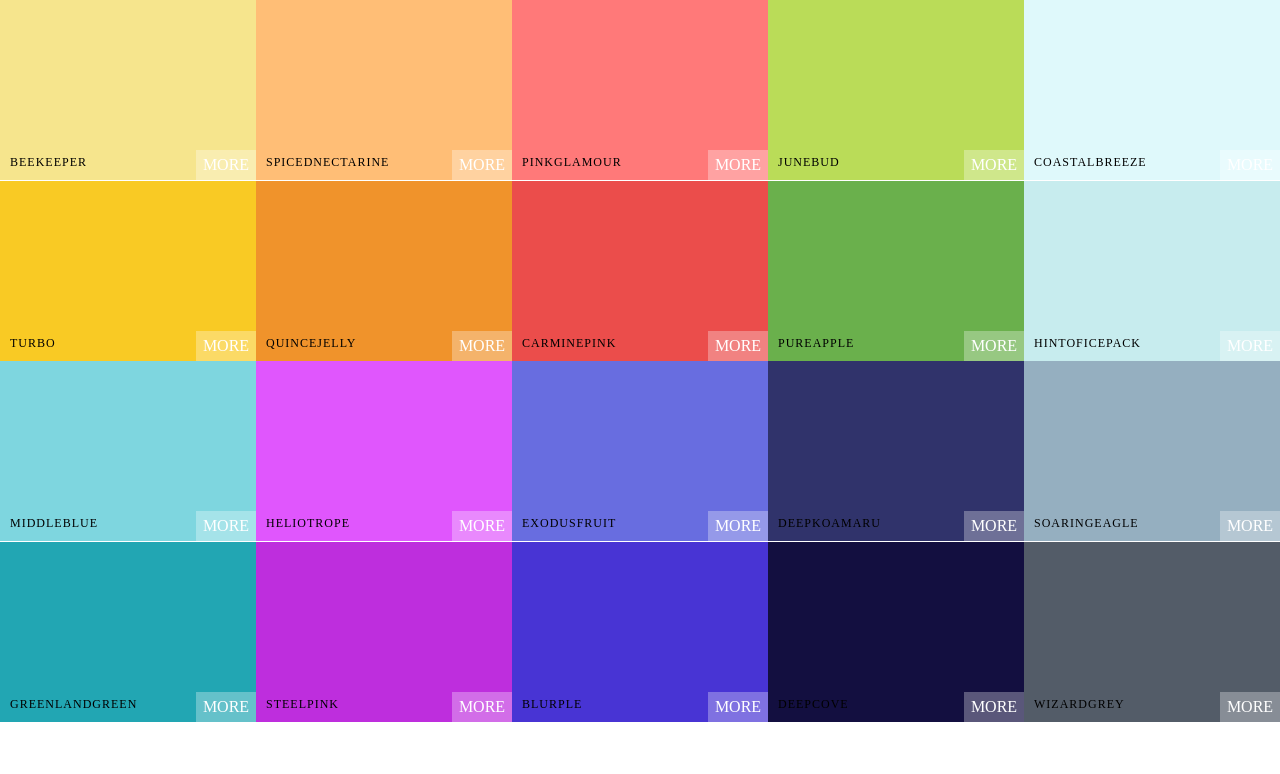
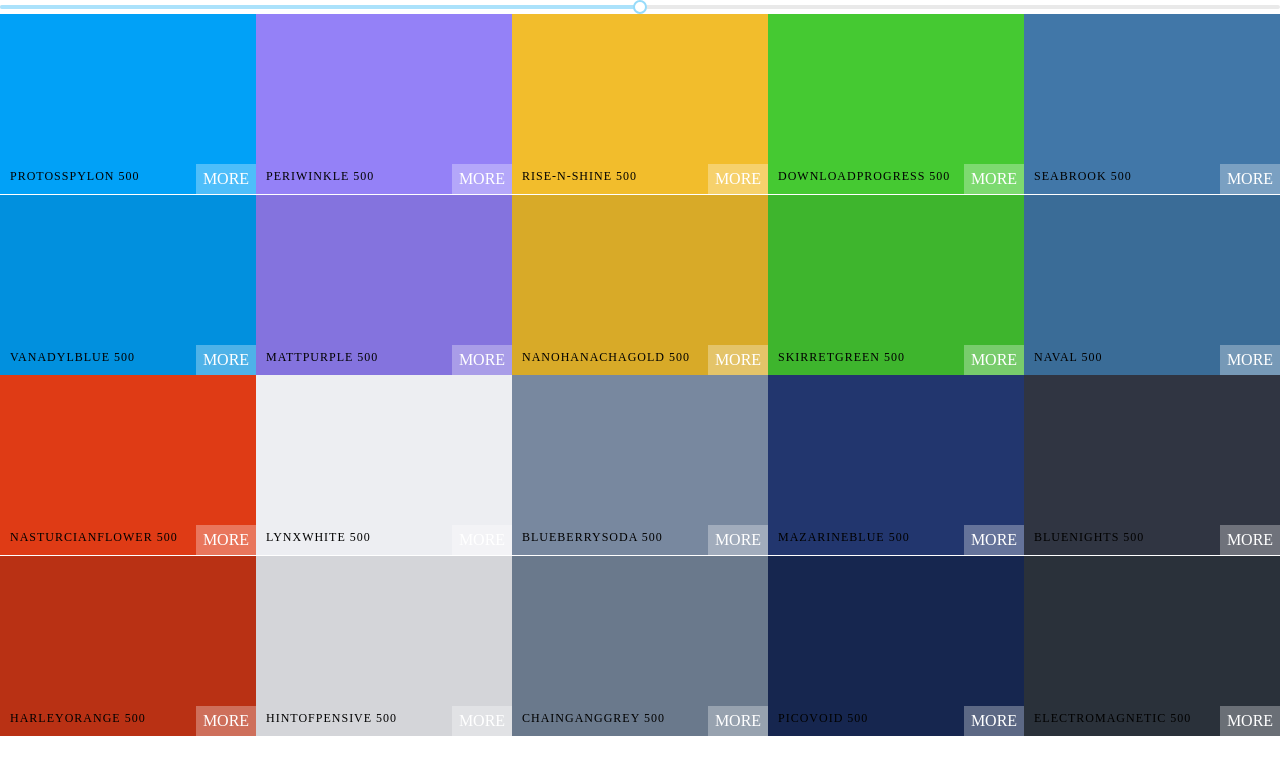
Before and after one commit to xtophe02/colors-app, a Next.js app: page / in a window 1280 px wide. Shown: the top 774 px of the page. Built offline with nearby package versions, Linux system fonts and the light colour scheme.

Commit message:
added slider + css-loader

```diff
--- /dev/null
+++ b/components/ColorBox.css
@@ -0,0 +1,108 @@
+.ColorBox {
+  width: 20%;
+  height: 25%;
+  margin: 0 auto;
+  display: inline-block;
+  position: relative;
+  cursor: pointer;
+  margin-bottom: -3.5px;
+}
+.copy-button {
+  width: 100px;
+  height: 30px;
+  position: absolute;
+  display: inline-block;
+  top: 50%;
+  left: 50%;
+  margin-left: -50px;
+  margin-top: -15px;
+  text-align: center;
+  outline: none;
+  background: rgba(255, 255, 255, 0.3);
+  font-size: 1rem;
+  line-height: 30px;
+  color: white;
+  text-transform: uppercase;
+  border: none;
+  opacity: 0;
+}
+.ColorBox:hover .copy-button {
+  opacity: 1;
+  transition: 0.5s;
+}
+.box-content {
+  position: absolute;
+  width: 100%;
+  left: 0px;
+  bottom: 0px;
+  padding: 10px;
+  color: black;
+  letter-spacing: 1px;
+  text-transform: uppercase;
+  font-size: 12px;
+}
+.see-more {
+  background: rgba(255, 255, 255, 0.3);
+  position: absolute;
+  border: none;
+  right: 0px;
+  bottom: 0px;
+  color: white;
+  width: 60px;
+  height: 30px;
+  text-align: center;
+  line-height: 30px;
+  text-transform: uppercase;
+}
+.copy-overlay {
+  opacity: 0;
+  z-index: 0;
+  width: 100%;
+  height: 100%;
+  transition: transform 0.6s ease-in-out;
+  transform: scale(0.5);
+}
+.copy-overlay.show {
+  opacity: 1;
+  transform: scale(50);
+  z-index: 10;
+  position: absolute;
+}
+.copy-msg {
+  position: fixed;
+  left: 0;
+  right: 0;
+  top: 0;
+  bottom: 0;
+  display: flex;
+  align-items: center;
+  justify-content: center;
+  flex-direction: column;
+  font-size: 4rem;
+  transform: scale(0.5);
+  opacity: 0;
+  color: white;
+  z-index: -1
+}
+.copy-msg.show {
+  opacity: 1;
+  transform: scale(1);
+  z-index: 11;
+  transition: all 0.4s ease-in-out;
+  transition-delay: 0.3s;
+}
+.copy-msg h1 {
+  font-weight: 400;
+  text-shadow: 1px 2px black;
+  background: rgb(255, 255, 255, 0.2);
+  width: 100%;
+  text-align: center;
+  margin-bottom: 0;
+  padding: 1rem;
+  text-transform: uppercase;
+
+}
+.copy-msg p {
+  font-size: 2rem;
+  font-weight: 100;
+}
--- a/components/ColorBox.js
+++ b/components/ColorBox.js
@@ -1,8 +1,9 @@
-import React, { useState, useEffect } from "react";
+import React, { useState } from "react";
 import { CopyToClipboard } from "react-copy-to-clipboard";
+import './ColorBox.css'
 
 const ColorBox = ({ item }) => {
-  const { name, color } = item;
+  const { name, hex } = item;
   const [copied, setCopy] = useState(false);
 
   const changeCopyStatus = () => {
@@ -13,15 +14,15 @@ const ColorBox = ({ item }) => {
   };
 
   return (
-    <CopyToClipboard text={color} onCopy={changeCopyStatus}>
-      <div style={{ backgroundColor: color }} className="ColorBox">
+    <CopyToClipboard text={name} onCopy={changeCopyStatus}>
+      <div style={{ backgroundColor: hex }} className="ColorBox">
         <div
-          style={{ backgroundColor: color }}
+          style={{ backgroundColor: hex }}
           className={`copy-overlay ${copied && "show"}`}
         />
         <div className={`copy-msg ${copied && "show"}`}>
           <h1>copied!</h1>
-          <p>{color}</p>
+          <p>{hex}</p>
         </div>
         <div className="copy-container">
           <div className="box-content">
@@ -30,116 +31,6 @@ const ColorBox = ({ item }) => {
           <button className="copy-button">Copy</button>
         </div>
         <span className="see-more">More</span>
-        <style jsx>
-          {`
-            .ColorBox {
-              width: 20%;
-              height: 25%;
-              margin: 0 auto;
-              display: inline-block;
-              position: relative;
-              cursor: pointer;
-              margin-bottom: -3.5px;
-            }
-            .copy-button {
-              width: 100px;
-              height: 30px;
-              position: absolute;
-              display: inline-block;
-              top: 50%;
-              left: 50%;
-              margin-left: -50px;
-              margin-top: -15px;
-              text-align: center;
-              outline: none;
-              background: rgba(255, 255, 255, 0.3);
-              font-size: 1rem;
-              line-height: 30px;
-              color: white;
-              text-transform: uppercase;
-              border: none;
-              opacity: 0;
-            }
-            .ColorBox:hover .copy-button {
-              opacity: 1;
-              transition: 0.5s;
-            }
-            .box-content {
-              position: absolute;
-              width: 100%;
-              left: 0px;
-              bottom: 0px;
-              padding: 10px;
-              color: black;
-              letter-spacing: 1px;
-              text-transform: uppercase;
-              font-size: 12px;
-            }
-            .see-more {
-              background: rgba(255, 255, 255, 0.3);
-              position: absolute;
-              border: none;
-              right: 0px;
-              bottom: 0px;
-              color: white;
-              width: 60px;
-              height: 30px;
-              text-align: center;
-              line-height: 30px;
-              text-transform: uppercase;
-            }
-            .copy-overlay {
-              opacity: 0;
-              z-index: 0;
-              width: 100%;
-              height: 100%;
-              transition: transform 0.6s ease-in-out;
-              transform: scale(0.5);
-            }
-            .copy-overlay.show {
-              opacity: 1;
-              transform: scale(50);
-              z-index: 10;
-              position: absolute;
-            }
-            .copy-msg {
-              position: fixed;
-              left: 0;
-              right: 0;
-              top: 0;
-              bottom: 0;
-              display: flex;
-              align-items: center;
-              justify-content: center;
-              flex-direction: column;
-              font-size: 4rem;
-              transform: scale(0.5);
-              opacity: 0;
-              color: white;
-            }
-            .copy-msg.show {
-              opacity: 1;
-              transform: scale(1);
-              z-index: 11;
-              transition: all 0.4s ease-in-out;
-              transition-delay: 0.3s;
-            }
-            .copy-msg h1 {
-              font-weight: 400;
-              text-shadow: 1px 2px black;
-              background: rgb(255, 255, 255, 0.2);
-              width: 100%;
-              text-align: center;
-              margin-bottom: 0;
-              padding: 1rem;
-              text-transform: uppercase;
-            }
-            .copy-msg p {
-              font-size: 2rem;
-              font-weight: 100;
-            }
-          `}
-        </style>
       </div>
     </CopyToClipboard>
   );
--- /dev/null
+++ b/components/Palette.css
@@ -0,0 +1,10 @@
+* {
+  margin: 0;
+  padding: 0;
+}
+.Palette {
+  height: 100vh;
+}
+.Palette-colors {
+  height: 90%;
+}
--- a/components/Palette.js
+++ b/components/Palette.js
@@ -1,34 +1,29 @@
-import React from "react";
+import React, { useState } from "react";
+import Slider from "rc-slider";
+import "rc-slider/assets/index.css";
+import "./Palette.css";
 
 import ColorBox from "./ColorBox";
 
-const Palette = ({ colors }) => {
+const Palette = ({ pallete }) => {
+  const [level, setLevel] = useState(500);
   return (
     <div className="Palette">
+      <Slider
+        defaultValue={level}
+        min={100}
+        max={900}
+        step={100}
+        onAfterChange={level => {
+          setLevel(level);
+        }}
+      />
       {/* navbar */}
       <div className="Palette-colors">
-        {colors.map((item,i) => (
-          <ColorBox key={i} item={item} />
+        {pallete.colors[level].map(item => (
+          <ColorBox key={item.id} item={item} />
         ))}
       </div>
-      <style jsx>
-        {`
-          .Palette {
-            height: 100vh;
-          }
-          .Palette-colors {
-            height: 90%;
-          }
-        `}
-      </style>
-      <style jsx global>
-        {`
-          * {
-            margin: 0;
-            padding: 0;
-          }
-        `}
-      </style>
     </div>
   );
 };
--- /dev/null
+++ b/next.config.js
@@ -0,0 +1,16 @@
+const withCSS = require('@zeit/next-css')
+module.exports = withCSS({
+  // mode: "development",
+  // output: {
+  //   filename: "[name].bundle.js",
+  //   path: path.resolve(__dirname, "dist")
+  // },
+  module: {
+    rules: [
+      {
+        test: /\.css$/i,
+        use: ['style-loader', 'css-loader'],
+      },
+    ],
+  },
+})
--- a/pages/index.js
+++ b/pages/index.js
@@ -3,17 +3,19 @@ import Head from 'next/head'
 
 import Palette from '../components/Palette'
 import seedColors from '../src/seedColors'
+import generatePalette from "../src/colorHelpers"
 
-const Home = () => (
+const Home = () => {
+  return(
   <div>
     <Head>
       <title>Colors-APP</title>
       <link rel='icon' href='/favicon.ico' />
     </Head>
 
-    <Palette {...seedColors[4]}/>
+    <Palette pallete={generatePalette(seedColors[5])}/>
 
   </div>
-)
+)}
 
 export default Home
--- /dev/null
+++ b/src/colorHelpers.js
@@ -0,0 +1,48 @@
+import chroma from "chroma-js";
+
+const levels = [50, 100, 200, 300, 400, 500, 600, 700, 800, 900];
+
+const generatePalette = starterPalette => {
+  let newPalette = {
+    paletteName: starterPalette.paletteName,
+    id: starterPalette.id,
+    emoji: starterPalette.emoji,
+    colors: {}
+  };
+  for (let level of levels) {
+    newPalette.colors[level] = [];
+  }
+  for (let color of starterPalette.colors) {
+    let scale = generateScale(color.color, 10).reverse();
+    for (let i in scale) {
+      newPalette.colors[levels[i]].push({
+        name: `${color.name} ${levels[i]}`,
+        id: color.name.toLowerCase().replace(/ /g, "_"),
+        hex: scale[i],
+        rgb: chroma(scale[i]).css(),
+        rbga: chroma(scale[i]).css().replace("rgb", "rgba").replace(")", ",1.0)")
+      });
+    }
+  }
+  return newPalette
+};
+
+const getRange = hexColor => {
+  const end = "#fff";
+  return [
+    chroma(hexColor)
+      .darken(1.4)
+      .hex(),
+    hexColor,
+    end
+  ];
+};
+
+const generateScale = (hexColor, numberOfColors) => {
+  return chroma
+    .scale(getRange(hexColor))
+    .mode("lab")
+    .colors(numberOfColors);
+};
+
+export default generatePalette;
```
Also changed, not shown: components/css.css (deleted, +0 -14 lines), components/nav.js (deleted, +0 -56 lines), package.json (+7 -0 lines), 1 other file (tests, documents, lock files or other folders).
